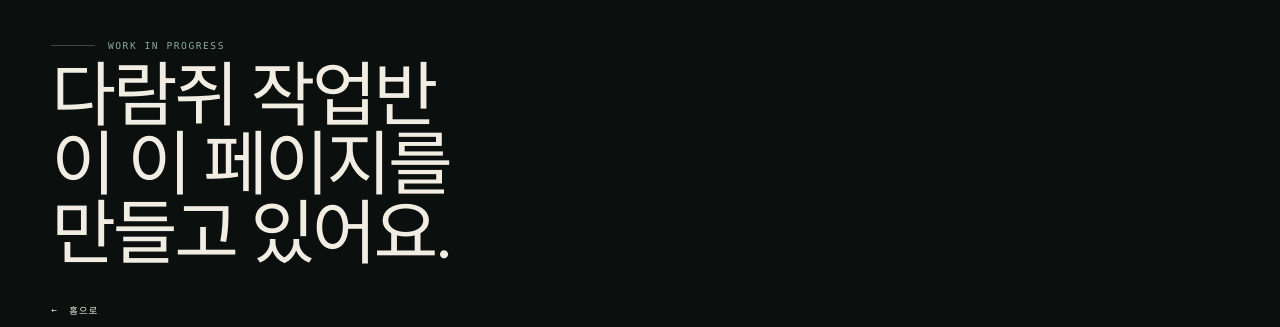
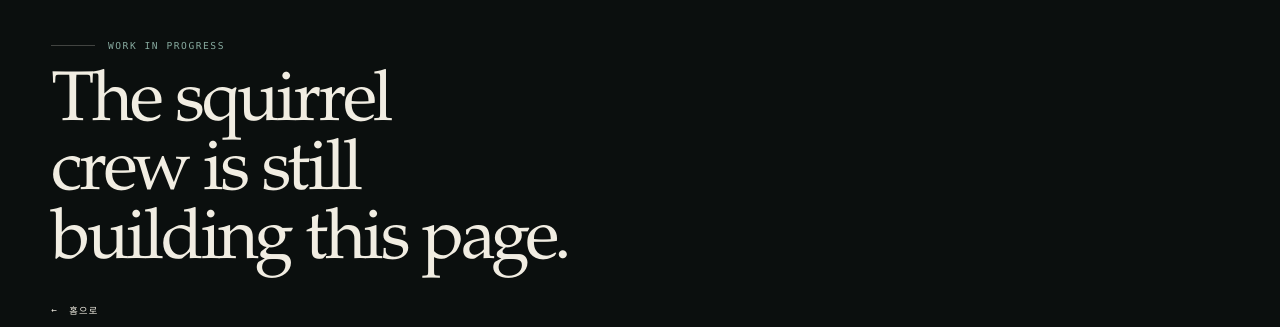
Before and after one commit to 2rlo/portfolio-atlas, a React (Vite) app: page /what in a window 1280 px wide. Shown: the part 141-468 px from the top of the page. Built offline with nearby package versions, Linux system fonts and the light colour scheme.

Commit message:
fix(wip): restore original squirrel crew copy

```diff
--- a/src/components/work-in-progress/WorkInProgressPage.tsx
+++ b/src/components/work-in-progress/WorkInProgressPage.tsx
@@ -11,7 +11,7 @@ interface WorkInProgressPageProps {
 function WorkInProgressPage({
   backHref = '/',
   eyebrow = 'WORK IN PROGRESS',
-  primaryCopy = '다람쥐 작업반이 이 페이지를 만들고 있어요.',
+  primaryCopy = 'The squirrel crew is still building this page.',
   secondaryCopy = '',
 }: WorkInProgressPageProps) {
   return (
```
